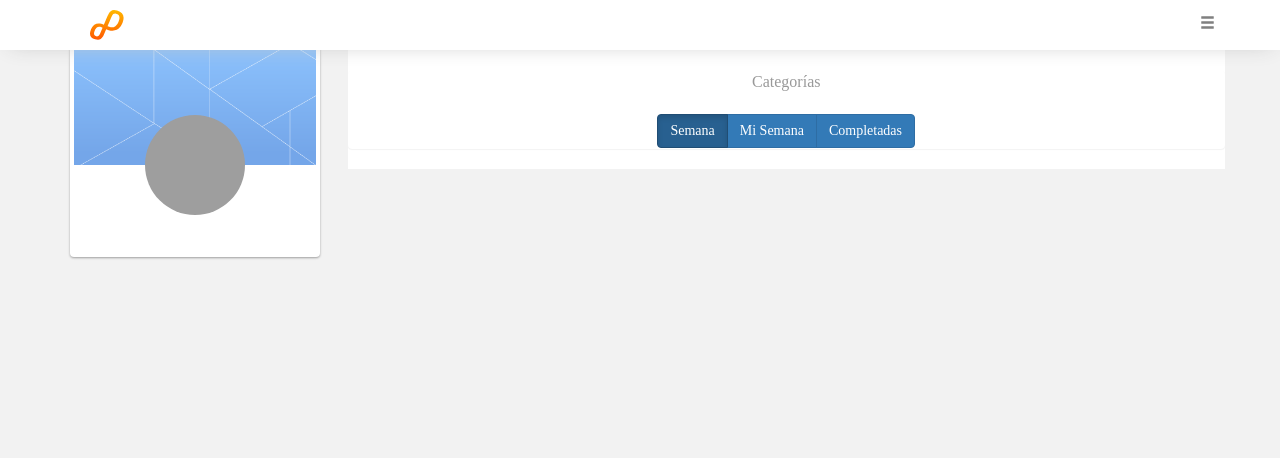
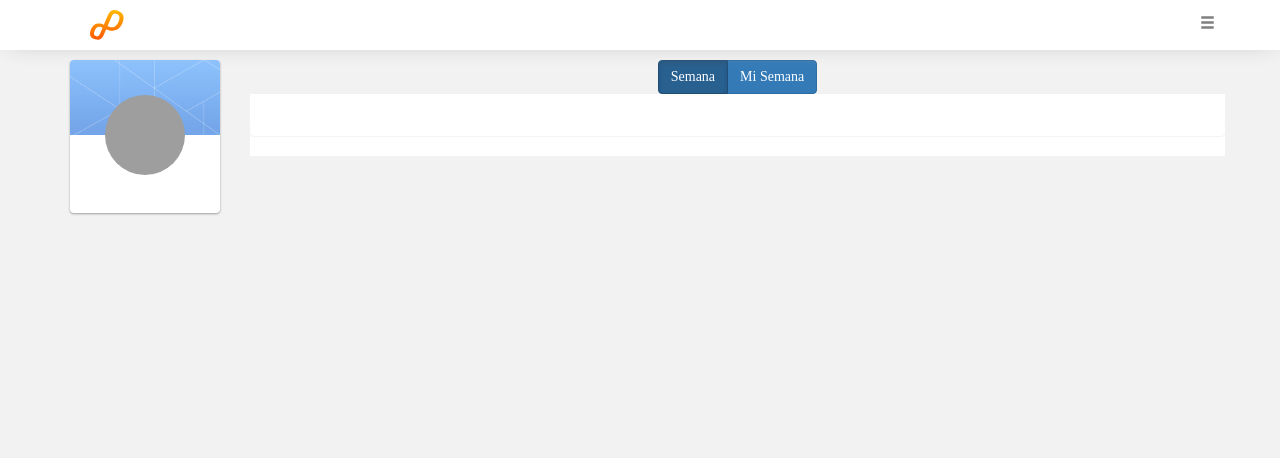
Before and after one commit to sergiomaldonado/daytoday1.0, a PHP site: page /usuario.html in a window 1280 px wide. Shown: the top 458 px of the page. After the commit the page ends 215 px from the top, so only its background shows below. Run offline with PHP 8.4, Linux system fonts and the light colour scheme; some libraries are stand-ins or nearby versions; some web fonts are replaced; grey boxes are pictures that could not be loaded.

Commit message:
Cambios UI del perfil de usuario.

```diff
--- a/admin.html
+++ b/admin.html
@@ -35,7 +35,7 @@
           </button>
           <a><img id="logo" class="navbar-brand page-scroll" src="assets/logo1.svg"></a>
         </div>
-        <div class="collapse navbar-collapse"  id="bs-example-navbar-collapse-1">
+      <div class="collapse navbar-collapse"  id="bs-example-navbar-collapse-1">
           <ul class="nav navbar-nav navbar-right">
             <li><a style="height:55px; width:40px; margin-right:10px;" data-toggle="tooltip"  data-placement="bottom" title="Agregar orden" onclick="modalOrden()" class="page-scroll"><img src="assets/ico-1.svg" height="40px" alt=""></a></li>
             <li><a style="height:55px; width:40px;  margin-right:10px; " data-toggle="tooltip"  data-placement="bottom" title="Agregar proyecto" onclick="modalProyecto()" class="page-scroll"><img height="40px" src="assets/ico-2.svg" alt=""></a></li>
@@ -341,7 +341,7 @@
                       <div class="panel panel-default no-padding" style="border:solid 1px white;">
                         <!-- Contenido a pintar por javascript -->
                         <div class="panel-body no-padding">
-                          <p>Categorías</p>
+
                           <ul id="listaCategorias">
 
                           </ul>
--- a/proyecto.php
+++ b/proyecto.php
@@ -94,7 +94,7 @@
                               <div class="table-responsive no-padding">
                                 <div class="panel panel-default no-padding" style="border:solid 1px white;">
                                   <div class="panel-body no-padding">
-                                    <p>Categorías</p>
+
                                     <ul id="listaCategorias">
                                   </div>
                                   <div id='holder' class="row" ></div>
--- a/usuario.html
+++ b/usuario.html
@@ -46,42 +46,46 @@
         </div>
       </div>
     </nav>
-    <section class="no-padding">
+    <section class="">
       <div style="margin-top:40px;">
         <div class="container">
           <div class="row">
-            <div class="col-lg-3 col-md-4">
-              <div style="width:250px;" class="thumbnail">
+            <div class="col-lg-2 col-md-2">
+              <div style="width:150px; overflow:hidden;" class="thumbnail no-padding">
                 <img src="assets/bg-panel.png" alt="...">
-                <img style="margin-top:-50px;" width="100px"src="http://lorempixel.com/400/400/" alt="..." class="img-circle">
+                <img style="margin-top:-40px; " width="80px"src="http://lorempixel.com/400/400/" alt="..." class="img-circle">
                 <div class="caption">
                   <h3 class="nombreDeUsuario"></h3>
                 </div>
               </div>
             </div>
-		        <div  class="no-padding col-lg-9 col-md-9" style=" background-color:red;">
+		        <div  class="no-padding col-lg-10 col-md-11" style=" background-color:transparent;">
+
+                <div class="btn-group text-left" data-toggle="buttons">
+                  <label onclick="Semana()" class="btn btn-primary active">
+                    <input type="radio" name="options" autocomplete="off" checked> Semana
+                  </label>
+                  <label onclick="miSemana()" class="btn btn-primary">
+                    <input type="radio" name="options" autocomplete="off"> Mi Semana
+                  </label>
+                </div>
+
+
+
               <div style="background-color:white; padding-top:30px;" class="live-box">
                     <div style="display: inline;" id="authentication">
                       <div class="table-responsive no-padding">
+
                         <div id="Semana" class="panel panel-default no-padding" style="border:solid 1px white;">
                           <!-- Default panel contents -->
+
                           <div class="panel-body no-padding">
-                            <p>Categorías</p>
+
                             <ul id="listaCategorias">
 
                             </ul>
                           </div>
-                          <div class="btn-group" data-toggle="buttons">
-                            <label onclick="Semana()" class="btn btn-primary active">
-                              <input type="radio" name="options" autocomplete="off" checked> Semana
-                            </label>
-                            <label onclick="miSemana()" class="btn btn-primary">
-                              <input type="radio" name="options" autocomplete="off"> Mi Semana
-                            </label>
-                            <label onclick="Completadas()" class="btn btn-primary">
-                              <input type="radio" name="options" autocomplete="off"> Completadas
-                            </label>
-                          </div>
+
                           <div id="holder"></div>
                         </div>
                       </div>
@@ -195,7 +199,7 @@
         <thead>
           <tr class="c-weeks">
             {{ for (i = 0; i < 7; i++) { }}
-              <th class="c-name">
+              <th class="c-name text-center">
                 {{: days[i] }}
               </th>
             {{ } }}
@@ -206,7 +210,7 @@
           <tr>
             {{ for (i = 0; i < 7; i++) { }}
             {{ if (thedate > last) { dayclass = nextmonthcss; } else if (thedate >= first) { dayclass = thismonthcss; } }}
-            <td class="calendar-day {{: dayclass }} {{: thedate.toDateCssClass() }} {{: date.toDateCssClass() === thedate.toDateCssClass() ? 'selected':'' }} {{: daycss[i] }} js-cal-option" data-date="{{: thedate.toISOString() }}">
+            <td class="text-center calendar-day {{: dayclass }} {{: thedate.toDateCssClass() }} {{: date.toDateCssClass() === thedate.toDateCssClass() ? 'selected':'' }} {{: daycss[i] }} js-cal-option" data-date="{{: thedate.toISOString() }}">
               <div class="date"><p style="font-weight: bold;" class="icons" id="diaCalendar">{{: thedate.getDate()}}<p></div>
                 <div style="margin-top:-35px;">{{ thedate.setDate(thedate.getDate() + 1);}}</div>
 
```
